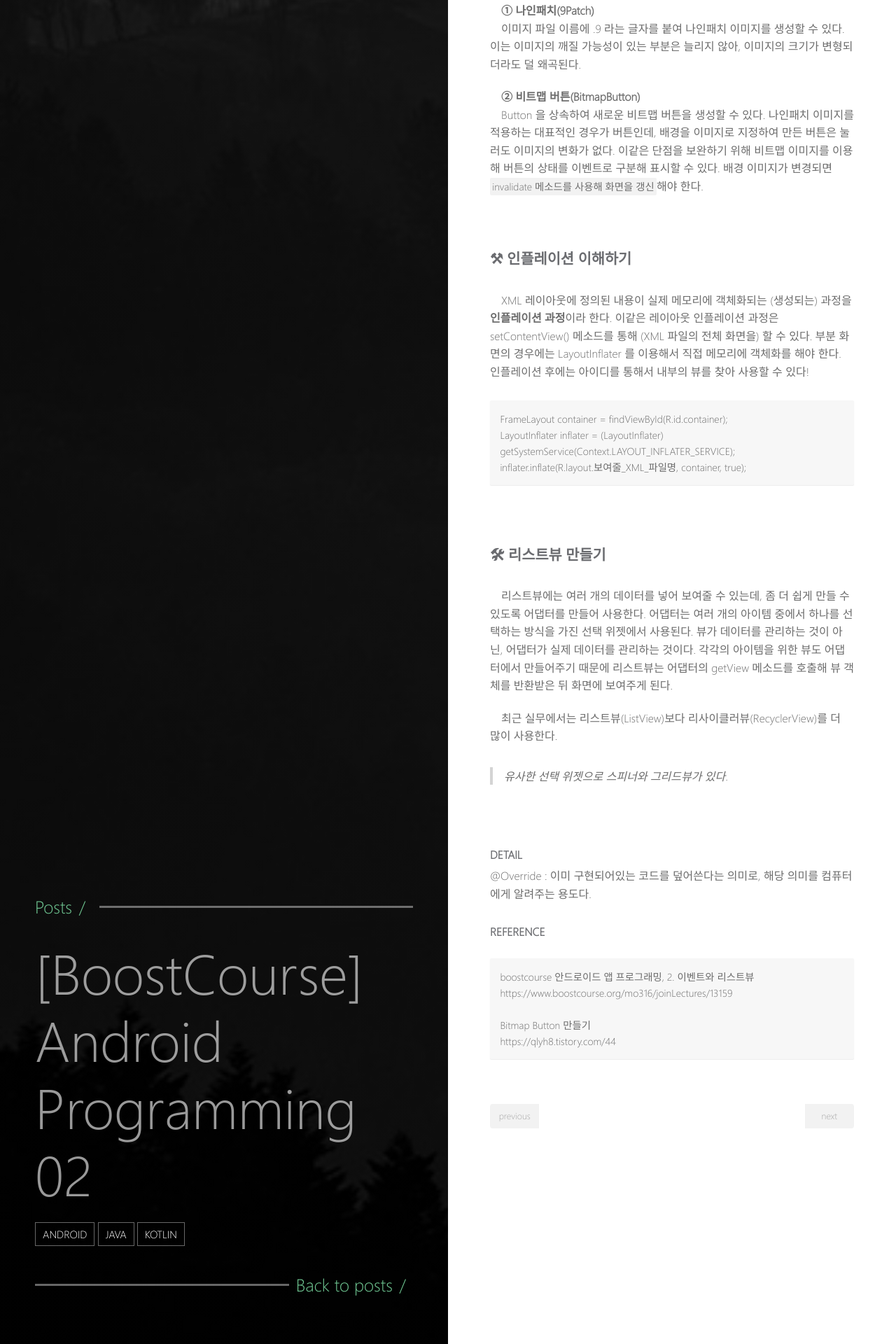
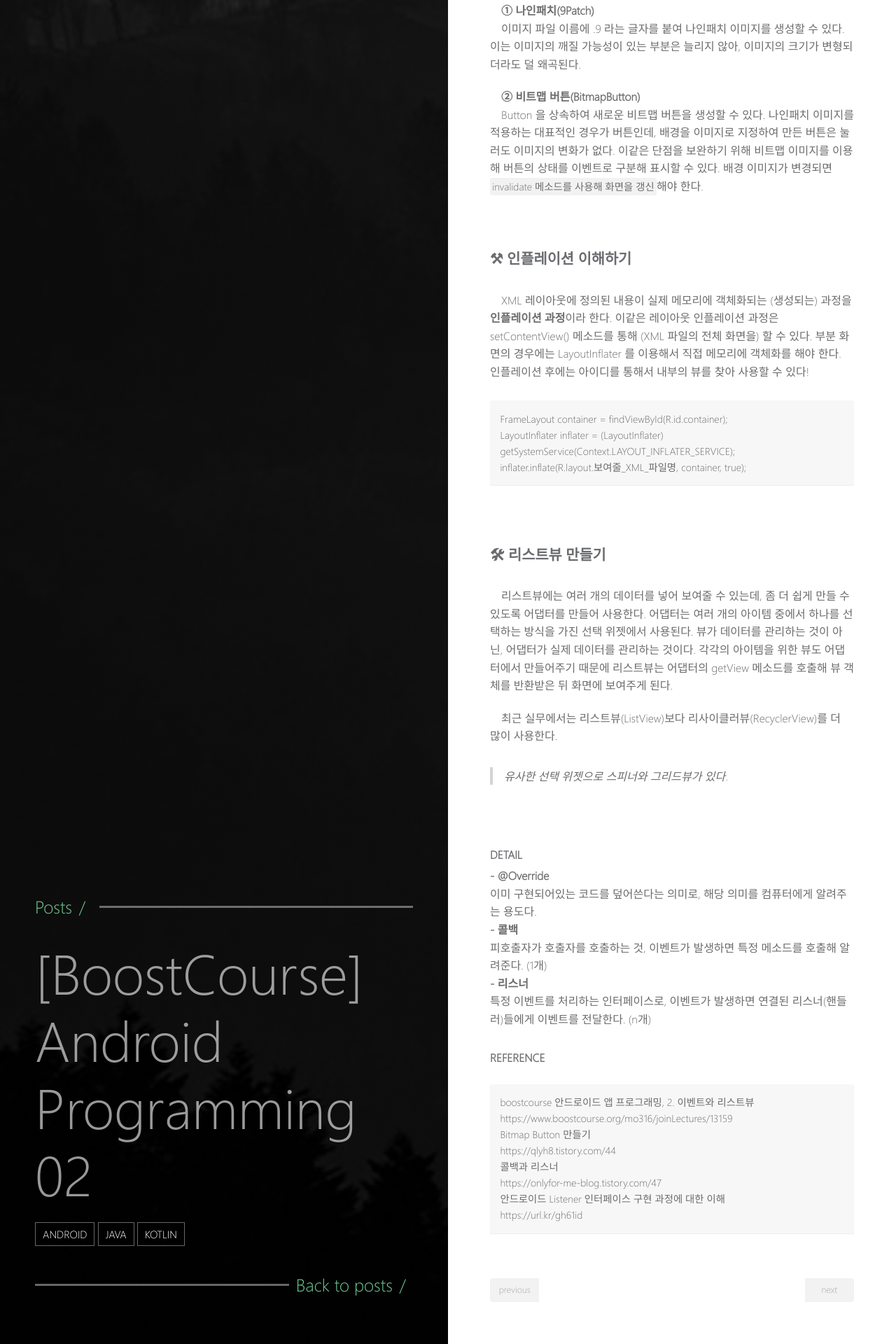
Before and after one commit to uunwon/uunwon.github.io, a Jekyll site: the page built from _posts/2020-12-30-BoostCourse-Android2.md, in a window 1280 px wide. Shown: the part 1994-3914 px from the top of the page at 70% size. Built offline with Jekyll 4.4.1, drawn with Linux system fonts in a browser that asks for light colours.

Commit message:
add post 'boostcourse android +callback, listener'

```diff
--- a/_posts/2020-12-30-BoostCourse-Android2.md
+++ b/_posts/2020-12-30-BoostCourse-Android2.md
@@ -97,11 +97,20 @@ inflater.inflate(R.layout.보여줄_XML_파일명, container, true);
 <br>
 
 #### DETAIL
-@Override : 이미 구현되어있는 코드를 덮어쓴다는 의미로, 해당 의미를 컴퓨터에게 알려주는 용도다.
+**- @Override**
+이미 구현되어있는 코드를 덮어쓴다는 의미로, 해당 의미를 컴퓨터에게 알려주는 용도다.
+**- 콜백**
+피호출자가 호출자를 호출하는 것, 이벤트가 발생하면 특정 메소드를 호출해 알려준다. (1개)
+**- 리스너**
+특정 이벤트를 처리하는 인터페이스로, 이벤트가 발생하면 연결된 리스너(핸들러)들에게 이벤트를 전달한다. (n개)
 
 #### REFERENCE
 boostcourse 안드로이드 앱 프로그래밍, 2. 이벤트와 리스트뷰 <br>
-https://www.boostcourse.org/mo316/joinLectures/13159 <br> <br>
+https://www.boostcourse.org/mo316/joinLectures/13159 <br>
 Bitmap Button 만들기 <br>
-https://qlyh8.tistory.com/44
+https://qlyh8.tistory.com/44 <br>
+콜백과 리스너 <br>
+https://onlyfor-me-blog.tistory.com/47 <br>
+안드로이드 Listener 인터페이스 구현 과정에 대한 이해 <br>
+https://url.kr/gh61id
 {: .notice}
```
Also changed, not shown: 1 other file.
